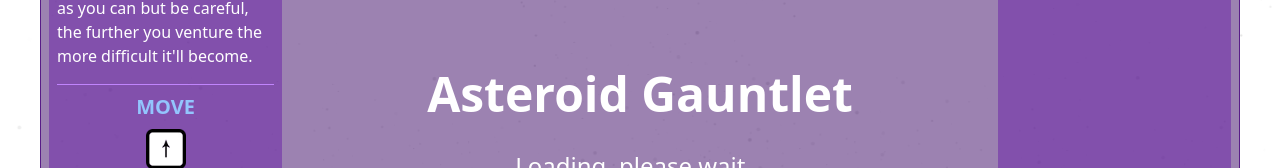
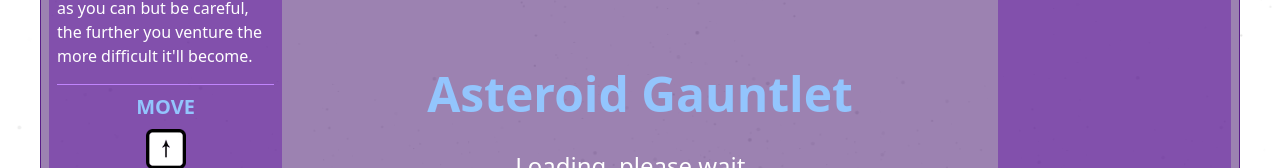
Before and after one commit to Vonglory176/SpaceShip-Game, a React (Create React App) app: page / in a window 1280 px wide. Shown: the part 218-386 px from the top of the page. Built offline with nearby package versions, Linux system fonts and the light colour scheme; no server answers; the database is empty; what obscenity would draw is missing.

Commit message:
Changed header text to blue-300

```diff
--- a/src/components/MainDisplay.jsx
+++ b/src/components/MainDisplay.jsx
@@ -99,7 +99,7 @@ const MainDisplay = () => {
                 <div id="startScreen" className="flex flex-col gap-8 items-center justify-center h-full w-full">
 
                     {/* Title */}
-                    <h1 className="text-4xl sm:text-5xl font-bold text-center">Asteroid Gauntlet</h1>
+                    <h1 className="text-4xl sm:text-5xl text-blue-300 font-bold text-center">Asteroid Gauntlet</h1>
 
 
 
```
